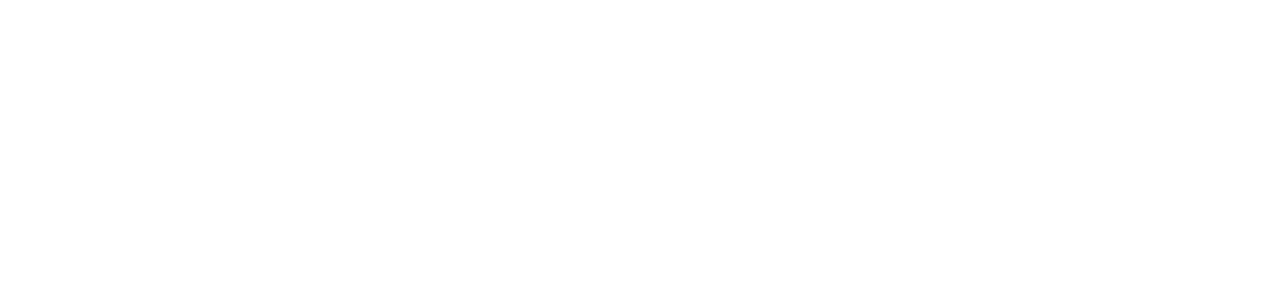
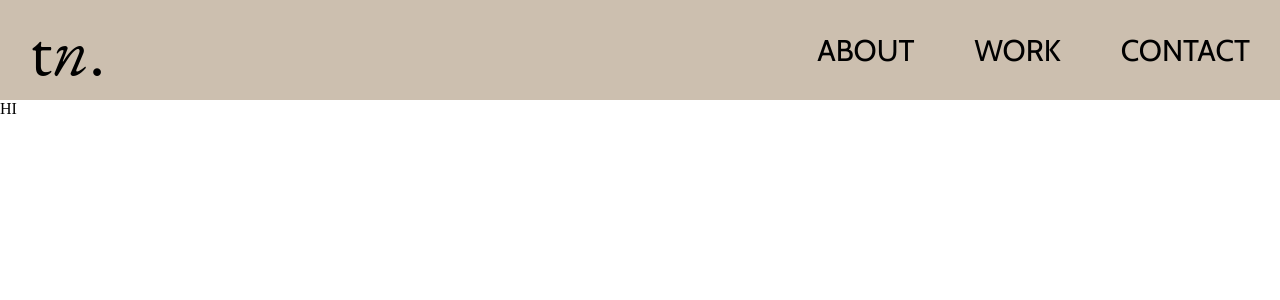
Before and after one commit to tramnguyenhere/portfolio-v2, a Vue app: page /contact in a window 1280 px wide. Before the commit this address had no page. Shown: the top 300 px of the page. Built offline with nearby package versions, Linux system fonts and the light colour scheme.

Commit message:
Working on /contact

```diff
--- a/src/data/AboutMePageElements.js
+++ b/src/data/AboutMePageElements.js
@@ -39,7 +39,7 @@
       },
       {
         id: uuidv4(),
-        code: 'javacript',
+        code: 'javascript',
         name: 'JavaScript',
       },
       {
--- /dev/null
+++ b/src/pages/Contact/Contact.scss
@@ -0,0 +1 @@
+@import '../../assets/styles/global.scss';
--- /dev/null
+++ b/src/pages/Contact/Contact.vue
@@ -0,0 +1,20 @@
+<template>
+    <NavBar :color="'#CCBFAF'" :borderValue="'0 0 0 0'"/>
+    <div>HI</div>
+</template>
+
+<script>
+import NavBar from '@/components/NavBar/NavBar.vue';
+import './Contact.scss'
+
+export default {
+    name: 'Contact',
+    components: {
+        NavBar
+    }
+}
+</script>
+
+<style>
+
+</style>
--- a/src/pages/ProjectList/ProjectList.scss
+++ b/src/pages/ProjectList/ProjectList.scss
@@ -37,7 +37,6 @@
             font-family: $--theme-ui-font-cabin;
             font-size: 20px;
             padding: 10px 0px;
-
         }
 
         &__technology-list {
@@ -45,9 +44,7 @@
             flex-grow: 1;
 
             .project__technology {
-
                 position: relative;
-                padding-bottom: 25px;
                 cursor: pointer;
 
                 &--icon {
--- a/src/router/index.js
+++ b/src/router/index.js
@@ -3,6 +3,8 @@
 import HomePage from '../pages/HomePage/HomePage.vue';
 import AboutMe from '../pages/AboutMe/AboutMe.vue';
 import ProjectList from '../pages/ProjectList/ProjectList.vue';
+import Contact from '../pages/Contact/Contact.vue';
+
 const routes = [
   {
     path: '/',
@@ -19,6 +21,11 @@
     name: 'Work',
     component: ProjectList,
   },
+  {
+    path: '/contact',
+    name: 'Contact',
+    component: Contact,
+  },
 ];
 
 const router = createRouter({
```
